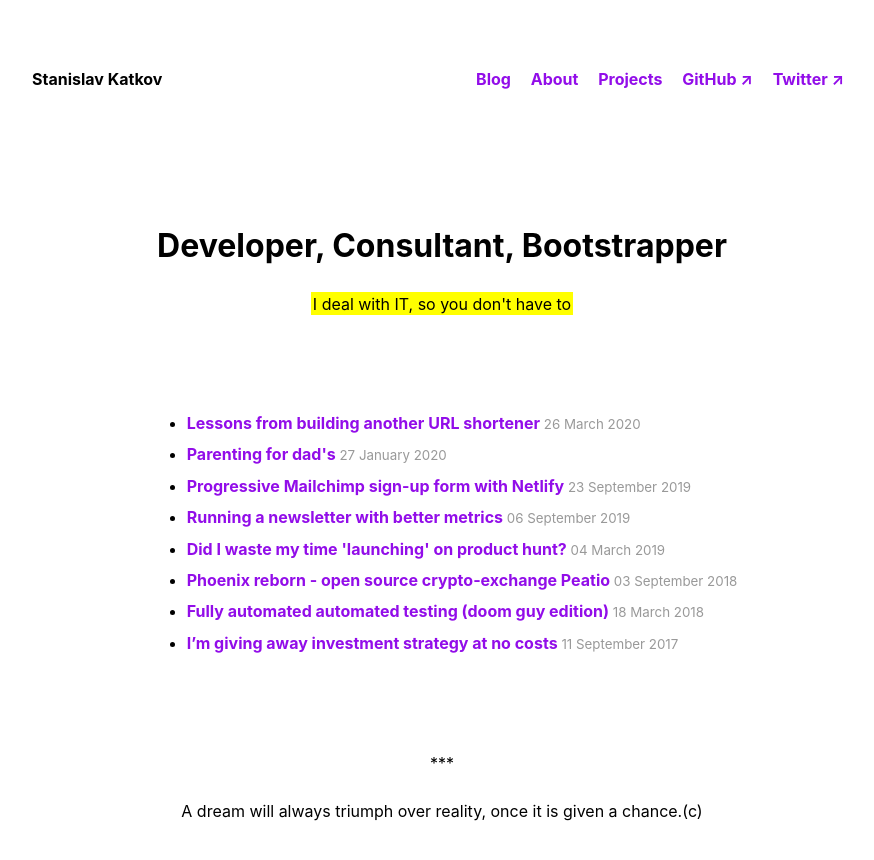
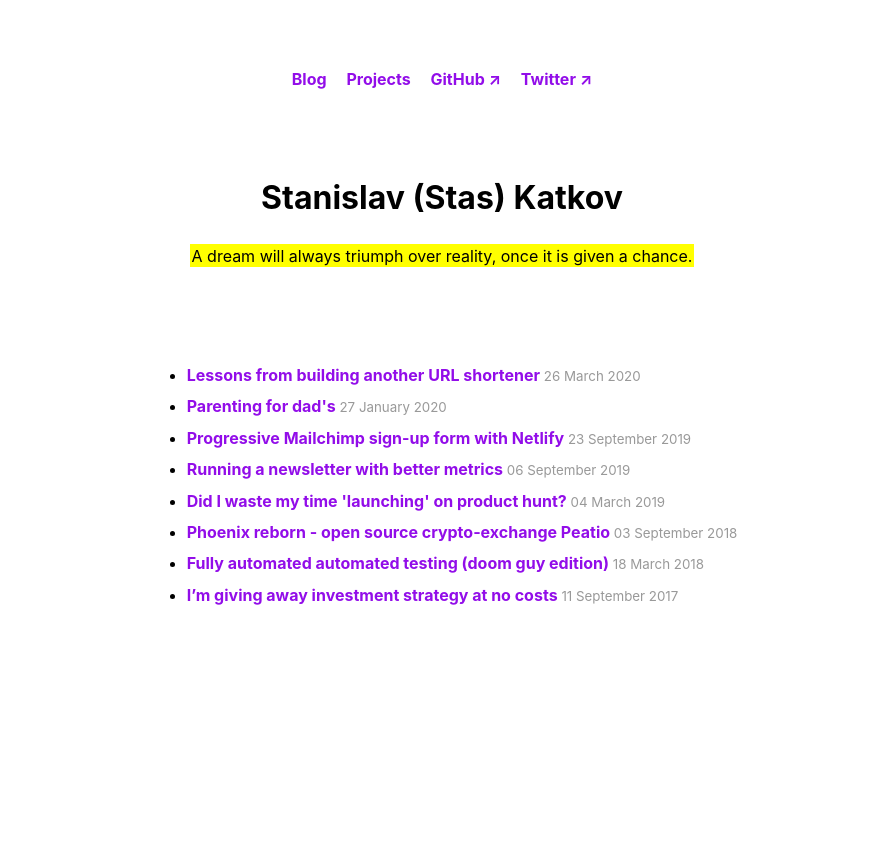
Before and after one commit to skatkov/skatkov.com, a Jekyll site: the page built from index.html, in a window 1280 px wide. Shown: the top 860 px of the page, without its empty margins (198-1072 px from the left). Built offline with Jekyll 4.4.1, drawn with Linux system fonts in a browser that asks for light colours.

Commit message:
Slight touches in design and content

```diff
--- a/_includes/header.html
+++ b/_includes/header.html
@@ -1,10 +1,8 @@
 <header>
     <nav>
-        {{ site.title }}
 
         <ul>
             <li><a href="{{ '/' | prepend: site.baseurl }}">Blog</a></li>
-            <li><a href="{{ '/about' | prepend: site.baseurl }}">About</a></li>
             <li><a href="{{ '/projects' | prepend: site.baseurl }}">Projects</a></li>
             {% if site.author.github %}
                 <li><a href="https://github.com/{{ site.author.github }}" target="_blank">
--- a/_includes/page/explore.html
+++ b/_includes/page/explore.html
@@ -1,9 +1,4 @@
 <footer>
 	<section>
-		<p>***</p>
-	</section>
-	<section>
-
-		<p>A dream will always triumph over reality, once it is given a chance.(c)</p>
 	</section>
 </footer>
--- a/css/main.css
+++ b/css/main.css
@@ -130,8 +130,8 @@ nav {
     align-items: center;
     display: flex;
     font-weight: bold;
-    justify-content: space-between;
-    margin-bottom: 7rem;
+    justify-content: center;
+    margin-bottom: 4rem;
 }
 
 nav ul {
--- a/index.html
+++ b/index.html
@@ -1,7 +1,7 @@
 ---
 layout: post
-title: Developer, Consultant, Bootstrapper
-subtitle: I deal with IT, so you don't have to
+title: Stanislav (Stas) Katkov
+subtitle: A dream will always triumph over reality, once it is given a chance.
 sitemap:
   priority: 0.9
 ---
```
